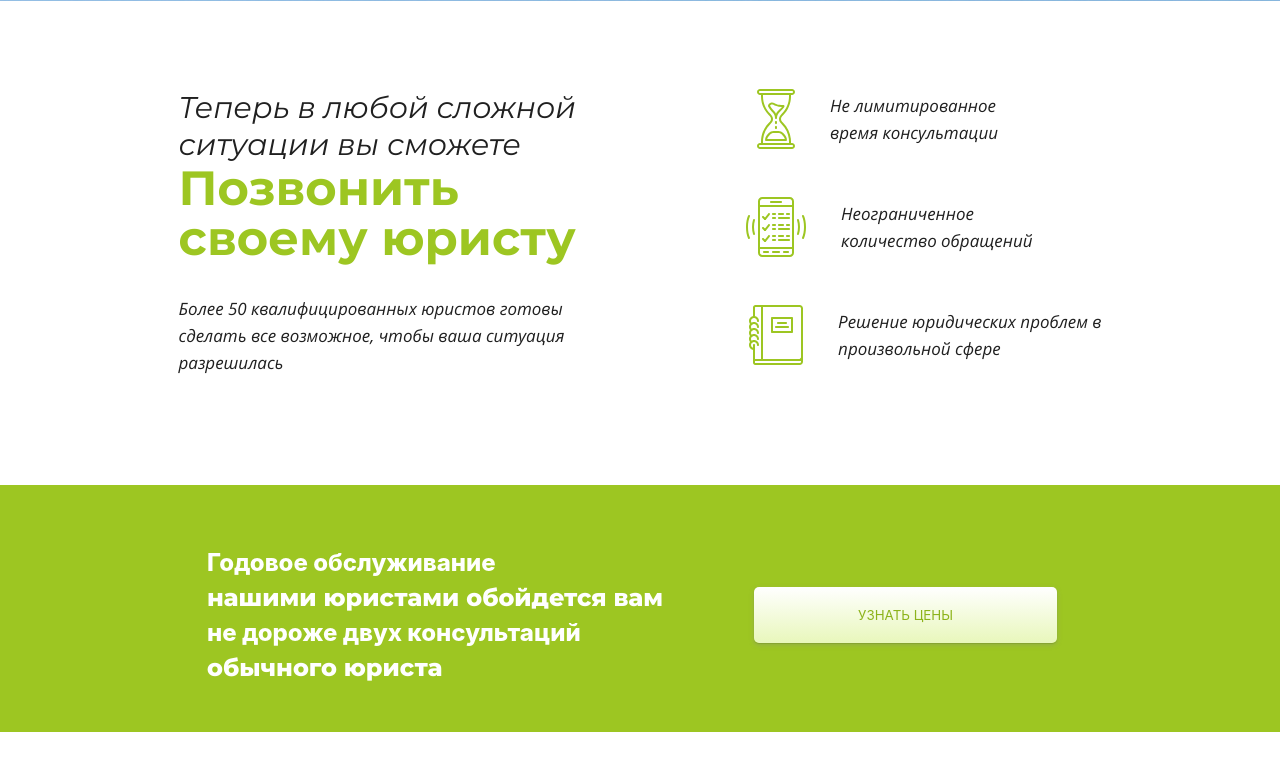
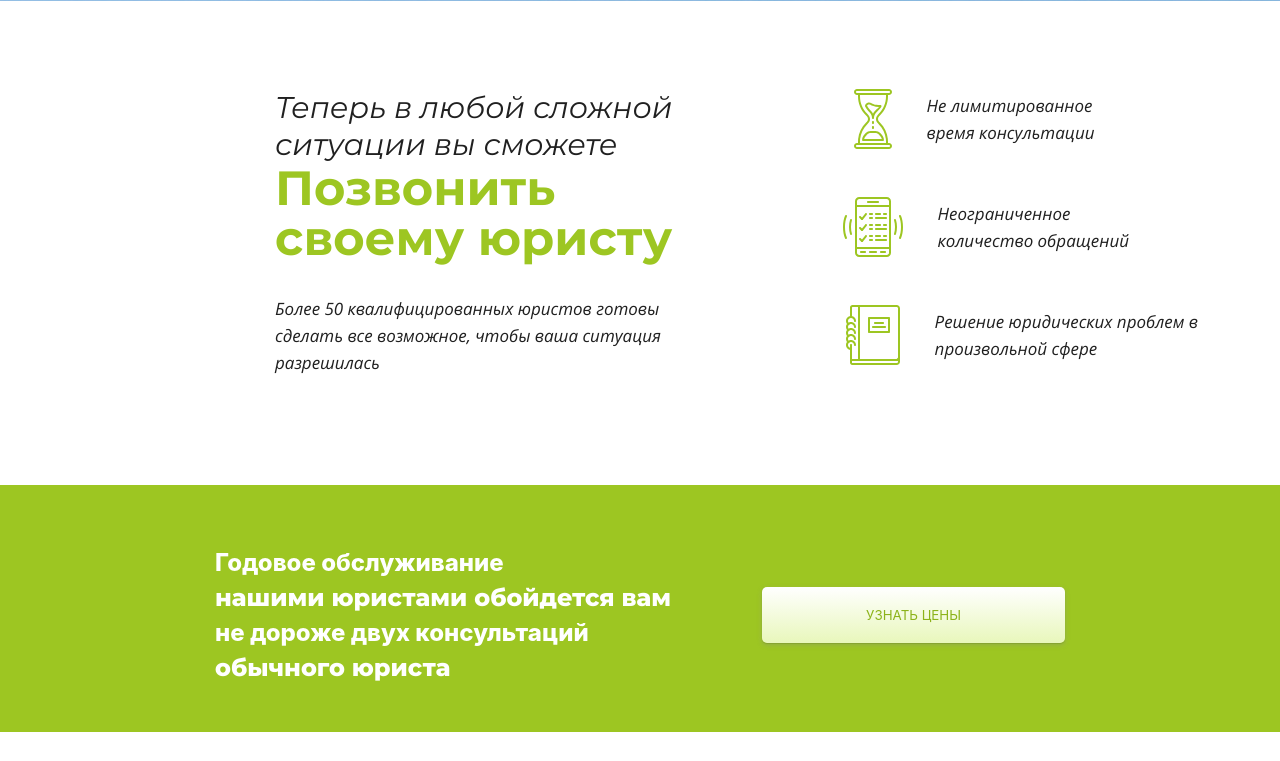
Before and after one commit to RykAlex/Arbitration_Judge, a website: page src/index.html in a window 1280 px wide. Shown: the part 879-1640 px from the top of the page. Drawn offline with nearby package versions, Linux system fonts and the light colour scheme; files that its build step writes are made by us from their sources; files whose address does not match are found by name.

Commit message:
Page 1 V8.1

```diff
--- a/src/assets/style/_annual-maintenance.scss
+++ b/src/assets/style/_annual-maintenance.scss
@@ -5,7 +5,7 @@
 .container .annual-maintenance-wrapper {
   max-width: 850px;
   width: 100%;
-  margin: 0 0 0 207px;
+  margin: 0 auto;
   padding-top: 60px;
   padding-bottom: 47px;
 }
--- a/src/assets/style/_call-to-judge.scss
+++ b/src/assets/style/_call-to-judge.scss
@@ -5,7 +5,7 @@
 .call-to-judge-wrapper {
   max-width: 923px;
   width: 100%;
-  margin: auto;
+  margin: 0 275px;
   display: flex;
   justify-content: space-between;
 }
```
Also changed, not shown: build/assets/style/style.css, 1 other file.
